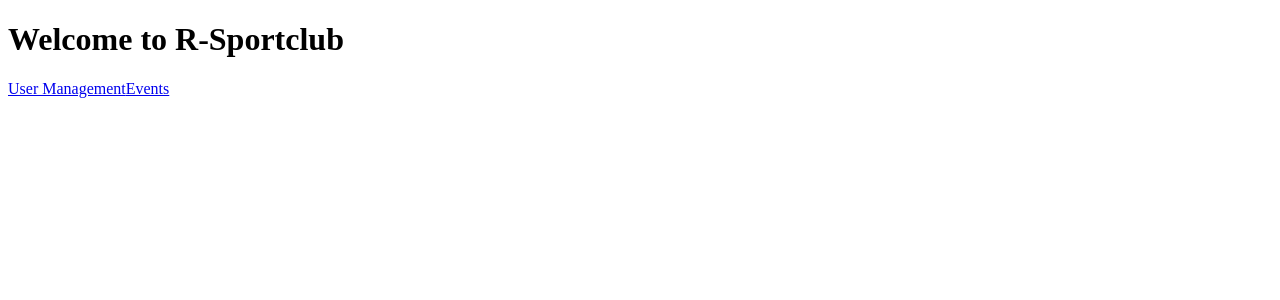
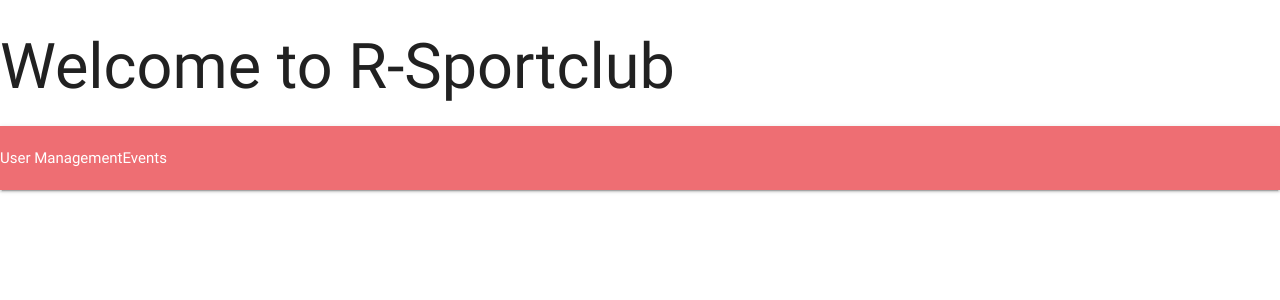
Before and after one commit to karsgoos/sportclub, an Angular app in the folder sportclub-frontend/: page / in a window 1280 px wide. Shown: the top 300 px of the page. Built offline with nearby package versions, Linux system fonts and the light colour scheme.

Commit message:
materialize-css toegevoegd

```diff
--- a/sportclub-frontend/src/app/app-routing.module.ts
+++ b/sportclub-frontend/src/app/app-routing.module.ts
@@ -3,9 +3,13 @@ import {RouterModule, Routes} from '@angular/router';
 import {SportClubUserManagementComponent} from './sportclub-user-management/sportclub-user-management.component';
 import {SportClubEventsComponent} from './sportclub-events/sportclub-events.component';
 import {AppComponent} from "./app.component";
+import {SportclubEventCreationComponent} from "./sportclub-events/components/sportclub-event-creation/sportclub-event-creation.component";
 
 const routes: Routes = [
-
+  {
+    path: 'events/creation',
+    component: SportclubEventCreationComponent
+  },
   {
     path: 'user-management',
     component: SportClubUserManagementComponent
--- a/sportclub-frontend/src/app/sportclub-events/components/sportclub-event-creation/sportclub-event-creation.component.html
+++ b/sportclub-frontend/src/app/sportclub-events/components/sportclub-event-creation/sportclub-event-creation.component.html
@@ -1,3 +1,3 @@
-<p>
-  sportclub-event-creation works!
-</p>
+<form id="event-creation-form">
+
+</form>
--- a/sportclub-frontend/src/app/sportclub-events/sportclub-events.module.ts
+++ b/sportclub-frontend/src/app/sportclub-events/sportclub-events.module.ts
@@ -5,7 +5,7 @@ import {SportClubEventsComponent} from './sportclub-events.component';
 
 @NgModule({
   imports: [
-    CommonModule
+    CommonModule,
   ],
   declarations: [SportClubEventsComponent],
   providers: [SportClubEventService]
--- a/sportclub-frontend/src/styles.css
+++ b/sportclub-frontend/src/styles.css
@@ -1 +1,2 @@
 /* You can add global styles to this file, and also import other style files */
+@import "~@angular/material/prebuilt-themes/purple-green.css";
```
Also changed, not shown: sportclub-frontend/package.json (+7 -5 lines), sportclub-frontend/.angular-cli.json.
